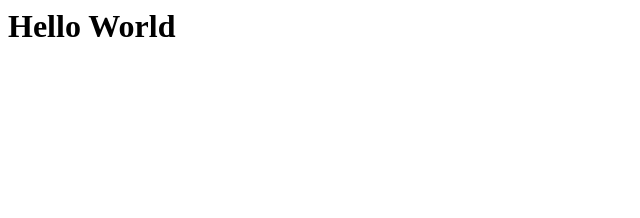
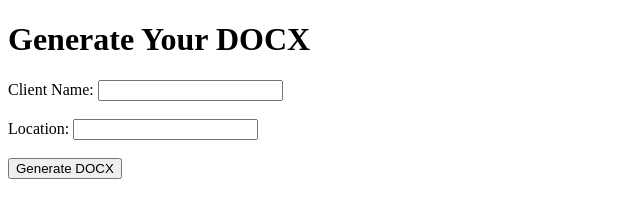
Before and after one commit to GraemeP1960/tmp-docx-app, a plain HTML site: page index.html in a window 1280 px wide. Shown: the whole page, without its empty margins (0-640 px from the left). Drawn offline with Linux system fonts and the light colour scheme.

Commit message:
Update index.html
Added basic form

```diff
--- a/index.html
+++ b/index.html
@@ -1,5 +1,24 @@
+<!DOCTYPE html>
 <html>
+  <head>
+    <meta charset="UTF-8">
+    <title>DOCX Generator</title>
+  </head>
   <body>
-    <h1>Hello World</h1>
+    <h1>Generate Your DOCX</h1>
+    <form id="docForm">
+      <label for="clientName">Client Name:</label>
+      <input type="text" id="clientName" name="clientName"><br><br>
+      <label for="location">Location:</label>
+      <input type="text" id="location" name="location"><br><br>
+      <button type="submit">Generate DOCX</button>
+    </form>
+    <script>
+      document.getElementById("docForm").addEventListener("submit", function(e) {
+        e.preventDefault();
+        // Here we will add code later to process the form data and generate the DOCX.
+        alert("Form submitted! We'll add more features soon.");
+      });
+    </script>
   </body>
 </html>
```
